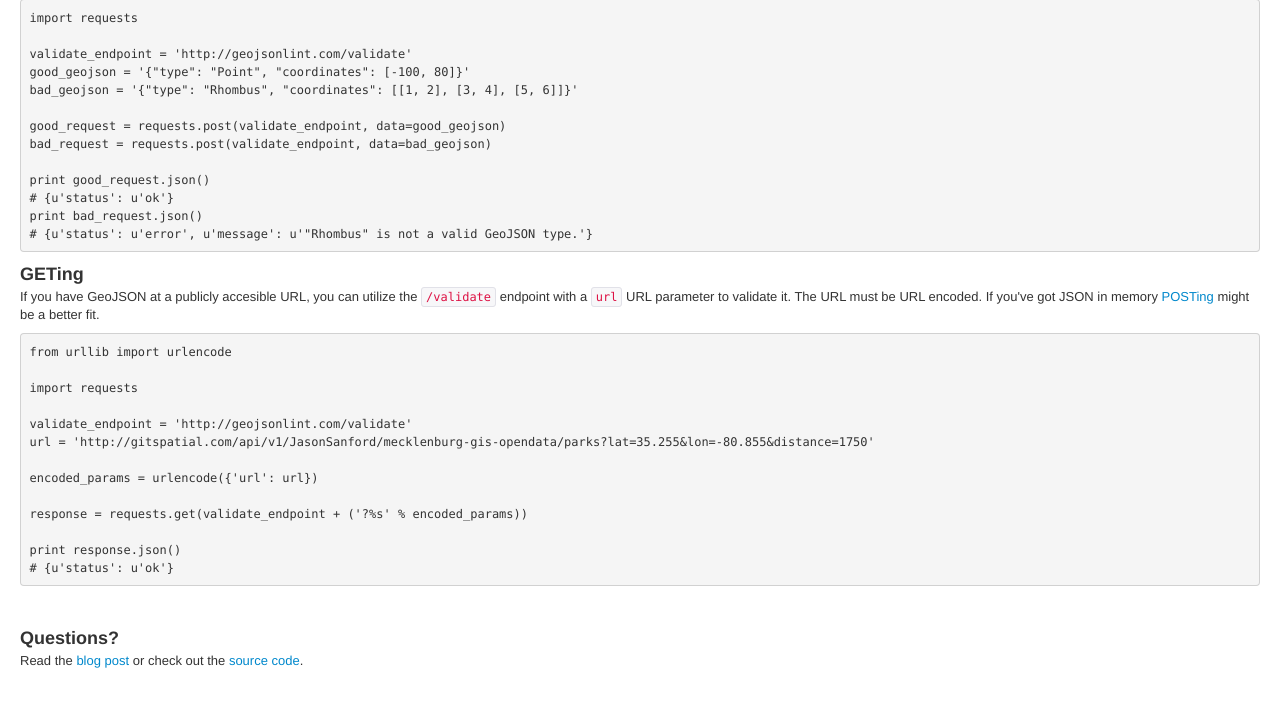
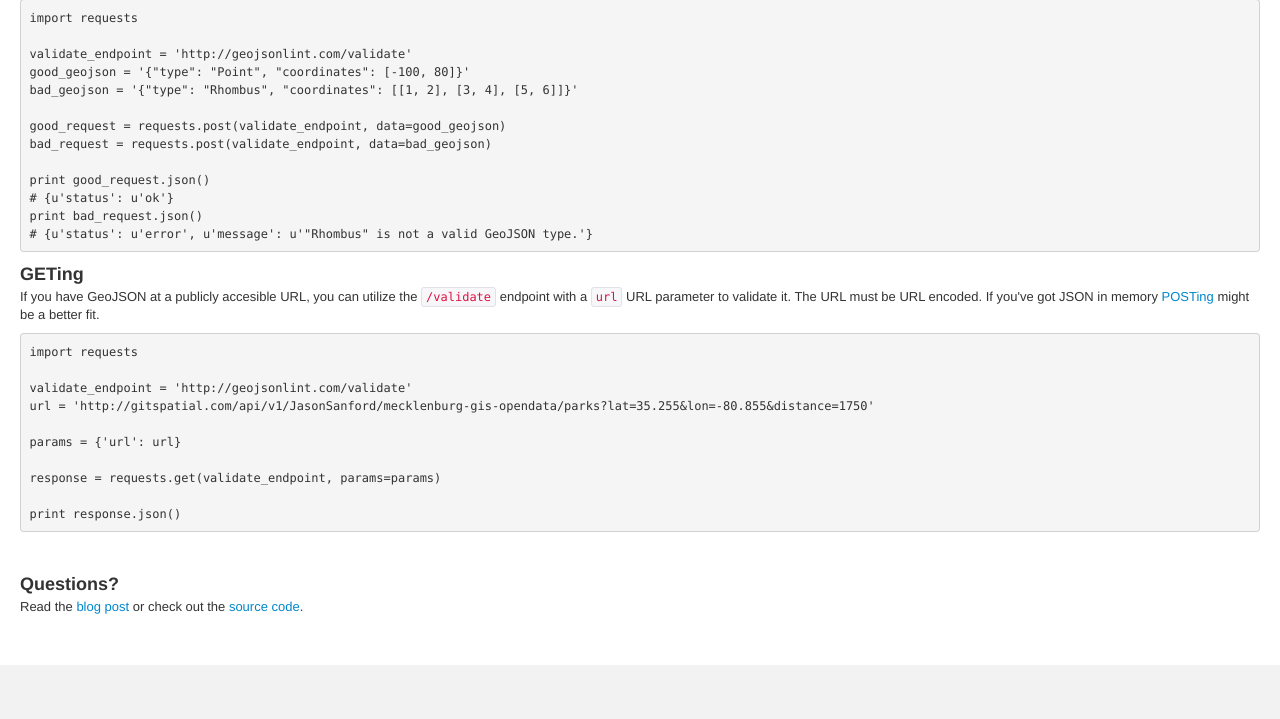
Before and after one commit to JasonSanford/geojsonlint.com, a Python web app: template geojsonlint/templates/index.html in a window 1280 px wide. Shown: the part 1277-1996 px from the top of the page. After the commit the page ends 1942 px from the top, so only its background shows below. Run offline with Jinja, Linux system fonts and the light colour scheme; the template is opened without the code that fills it, so the values that code supplies are empty; some libraries are stand-ins or nearby versions.

Commit message:
No urllib needed.

```diff
--- a/geojsonlint/templates/index.html
+++ b/geojsonlint/templates/index.html
@@ -149,19 +149,16 @@ print bad_request.json()
 
         <h3 id="geting">GETing</h3>
         <p>If you have GeoJSON at a publicly accesible URL, you can utilize the <code>/validate</code> endpoint with a <code>url</code> URL parameter to validate it. The URL must be URL encoded. If you've got JSON in memory <a href="#posting">POSTing</a> might be a better fit.</p>
-        <pre><code>from urllib import urlencode
-
-import requests
+        <pre><code>import requests
 
 validate_endpoint = 'http://geojsonlint.com/validate'
 url = 'http://gitspatial.com/api/v1/JasonSanford/mecklenburg-gis-opendata/parks?lat=35.255&lon=-80.855&distance=1750'
 
-encoded_params = urlencode({'url': url})
+params = {'url': url}
 
-response = requests.get(validate_endpoint + ('?%s' % encoded_params))
+response = requests.get(validate_endpoint, params=params)
 
-print response.json()
-# {u'status': u'ok'}</code></pre>
+print response.json()</code></pre>
     </div>
     <div class="container-fluid" style="margin-top: 30px;">
         <h3>Questions?</h3>
```
